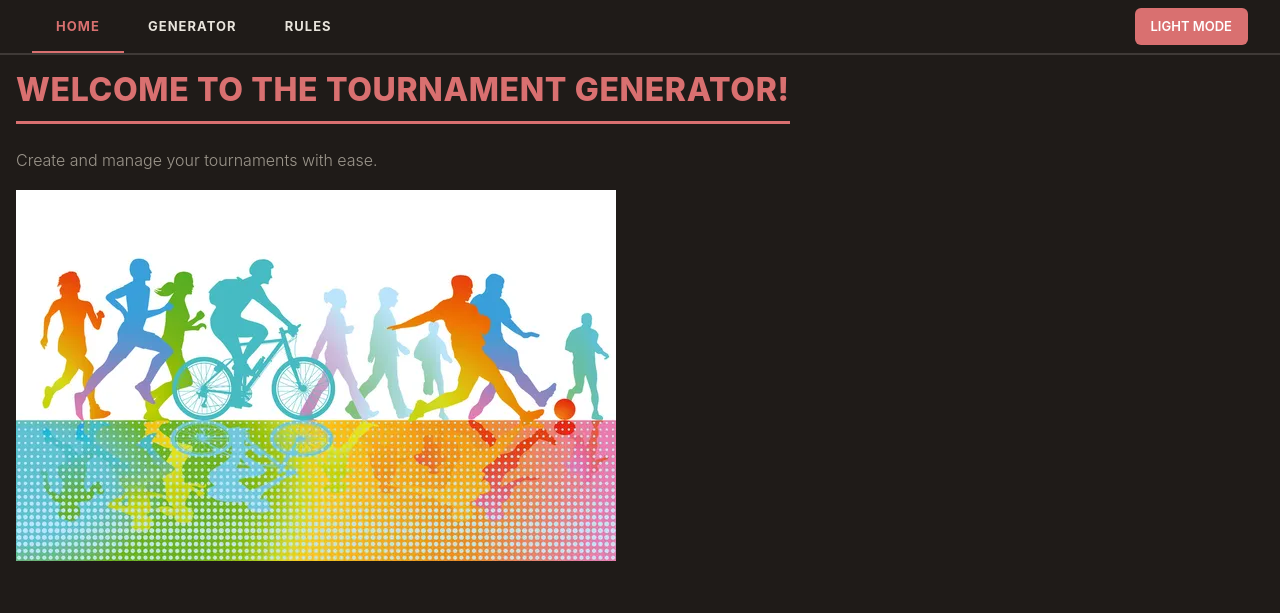
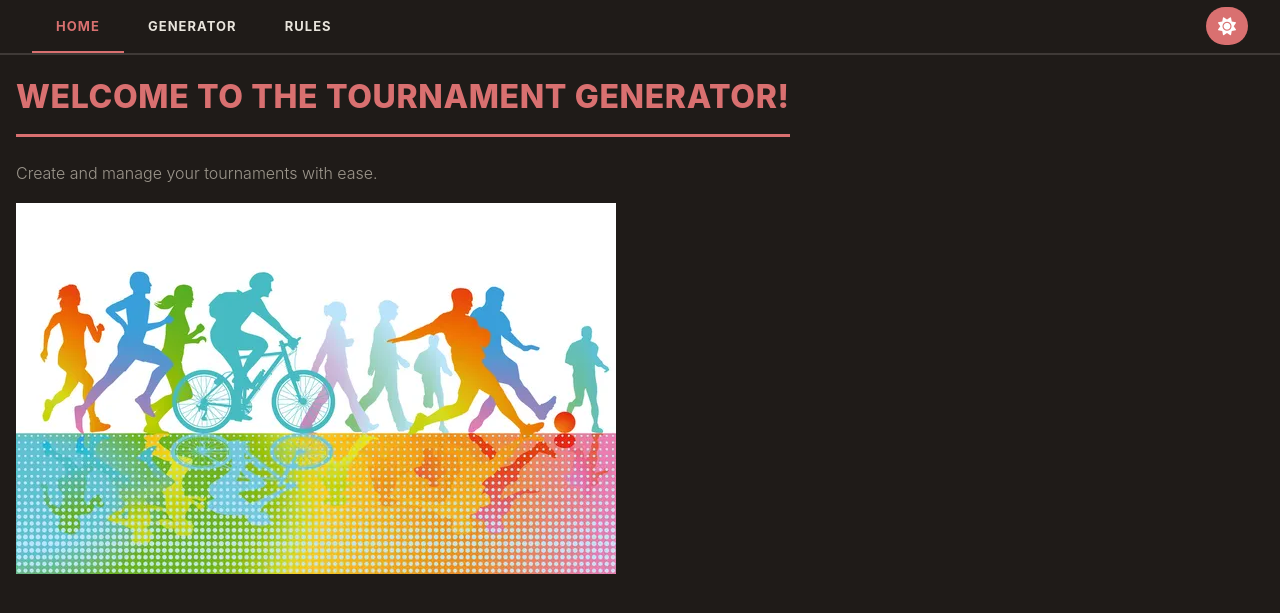
Before and after one commit to CarlySo132/L3-Computer-Science-Project, a Flask app: page / in a window 1280 px wide. Shown: the top 613 px of the page. Run offline with Flask 3, Linux system fonts and the light colour scheme.

Commit message:
Light and Dark Component V2
Added an icon for light and dark mode, included animation and visual hierarchy

```diff
--- a/static/style.css
+++ b/static/style.css
@@ -16,6 +16,7 @@
   --muted: #9C968C;
   --red: #D97070;
   --green: #7BA88F;
+  --light-dark: white;
   --radius: 6px;
   --font-head: 'Trebuchet MS', sans-serif;
   --font-navbar: 'Barlow Condensed', sans-serif;
@@ -41,6 +42,7 @@ body.light-mode {
   --accent-dim: rgba(217, 112, 112, 0.15);
   --text: #3D3118;
   --muted: #6B6245;
+  --light-dark: #332914;
   --red: #D97070;
   --green: #7BA88F;
 }
@@ -118,34 +120,90 @@ nav ul li a.active::after {
 /* NAVBAR WHEN BEING HOVERED ON */
 nav ul li a:hover {
   color: var(--accent);
+  border-bottom-color: var(--accent);
 }
 
 nav ul li a.active{
   color: var(--accent);
 }
 
-/* LIGHT AND DARK MODE TOGGLE */
-#theme-toggle {
+/*button for lght and dark mode */
+.theme-button-wrapper{
+  display: flex;
+  align-items: center;
+  gap: 0;
   background: var(--accent);
+  border-radius: 100px;
   color: white;
-  border: None;
-  border-radius: 6px;
-  padding: 8px 16px;
+  overflow: hidden;
+  box-shadow: none;
+  outline: #000000;
+}
+
+.theme-icon-btn i{
+  background: var(--accent);
+  color: var(--light-dark);
+  border: none;
+  padding: 10px 12px;
   cursor: pointer;
-  font-family: inherit;
+  font-size: 18px;
+  display: flex;
+  align-items: center;
+  justify-content: center;
+  flex-shrink: 0;
+  transition: all 0.3s ease;
+}
+
+
+.theme-icon-btn{
+  border: none;
+}
+
+.theme-icon-btn i:hover {
+  color: var(--bg);
+  transition: 0.5s ease;
+}
+
+.theme-button-wrapper:hover{
+  border: none;
+  transform: scale(0.98);
+  transition: 0.4s ease;
+}
+
+
+.theme-text-btn{
+  background: var(--accent);
+  color: var(--light-dark);
+  border: none;
+  padding: 10px 4px;
+  cursor: pointer;
   font-weight: 600;
   font-size: 13px;
+  white-space: nowrap;
+  flex-shrink: 0;
+  transition: all 0.3s ease;
   text-transform: uppercase;
-  white-space: nowrap;
-  transition: opacity 0.3s ease;
 }
 
-#theme-toggle:hover {
-  opacity: 0.8;
+.theme-text-btn:hover{
+  color:  var(--bg);
+  transition: 0.5s ease;
 }
 
-#theme-toggle:active {
-  opacity: 0.6;
+.theme-text-wrapper {
+  display: flex;
+  width: 0;
+  overflow: hidden;
+  transition: width 0.8s cubic-bezier(0.34, 1.56, 0.64, 1);
+}
+
+.theme-button-wrapper.expanded .theme-text-wrapper {
+  width: 110px;
+}
+
+.theme-text-wrapper-inner {
+  display: flex;
+  align-items: center;
 }
 
 h1  {
--- a/templates/base.html
+++ b/templates/base.html
@@ -5,7 +5,7 @@
     <meta name="viewport" content="width=device-width, initial-scale=1.0">
     <meta name="color-scheme" content="dark light">
     <title>Tournament Generator</title>
-    <link href="https://cdn.jsdelivr.net/npm/bootstrap@5.3.0/dist/css/bootstrap.min.css" rel="stylesheet">
+    <link rel="stylesheet" href="https://cdnjs.cloudflare.com/ajax/libs/font-awesome/6.4.0/css/all.min.css">
     <link rel="stylesheet" href="{{ url_for('static', filename='style.css') }}">
 </head>
 <body>
@@ -15,7 +15,16 @@
             <li><a href="{{ url_for('bracket')}}"{% if request.endpoint == 'bracket' %} class="active"{% endif %}>Generator</a></li>
             <li><a href="{{ url_for('rules')}}"{% if request.endpoint == 'rules' %} class="active"{% endif %}>Rules</a></li>
         </ul>
-        <button id="theme-toggle">Light Mode</button>
+        <div class="theme-button-wrapper" id="theme-toggle">
+           <button class="theme-icon-btn" id="icon-btn" onclick="toggleExpand()">
+                <i class="fa-solid fa-sun"></i>
+            </button>
+            <div class="theme-text-wrapper">
+                <div class="theme-text-wrapper-inner">
+                    <button class="theme-text-btn" id="text-btn" onclick="toggleTheme()">Light Mode</button>
+                </div>
+            </div>
+        </div>
     </nav>
 
     <div class="container">
@@ -24,32 +33,37 @@
     </div>
 
     <script>
-        const themeToggle = document.getElementById('theme-toggle');
+        const themeWrapper = document.getElementById('theme-toggle');
+        const iconBtn = document.getElementById('icon-btn');
+        const textBtn = document.getElementById('text-btn');
+        let isExpanded = false;
+        let isDarkMode = true;
 
-        themeToggle.addEventListener('click', function() {
-            const isLightMode = document.body.classList.contains('light-mode');
+        function toggleExpand() {
+            themeWrapper.classList.toggle('expanded');
+            isExpanded = !isExpanded;
+        }
 
-            if (isLightMode) {
+        function toggleTheme() {
+            isDarkMode = !isDarkMode;
+
+            if (isDarkMode) {
                 document.body.classList.remove('light-mode');
-                themeToggle.textContent = 'Light Mode';
+                iconBtn.innerHTML = '<i class="fas fa-sun"></i>';
+                textBtn.textContent = 'Light Mode';
                 localStorage.setItem('theme', 'dark');
             } else {
                 document.body.classList.add('light-mode');
-                themeToggle.textContent = 'Dark Mode';
+                iconBtn.innerHTML = '<i class="fas fa-moon"></i>';
+                textBtn.textContent = 'Dark Mode';
                 localStorage.setItem('theme', 'light');
             }
-
-        });
+        }
 
         window.addEventListener('DOMContentLoaded', function() {
             const savedTheme = localStorage.getItem('theme') || 'dark';
-
             if (savedTheme === 'light') {
-                document.body.classList.add('light-mode');
-                themeToggle.textContent = 'Dark Mode';
-            } else {
-                document.body.classList.remove('light-mode');
-                themeToggle.textContent = 'Light Mode';
+                toggleTheme();
             }
         });
     </script>
```
